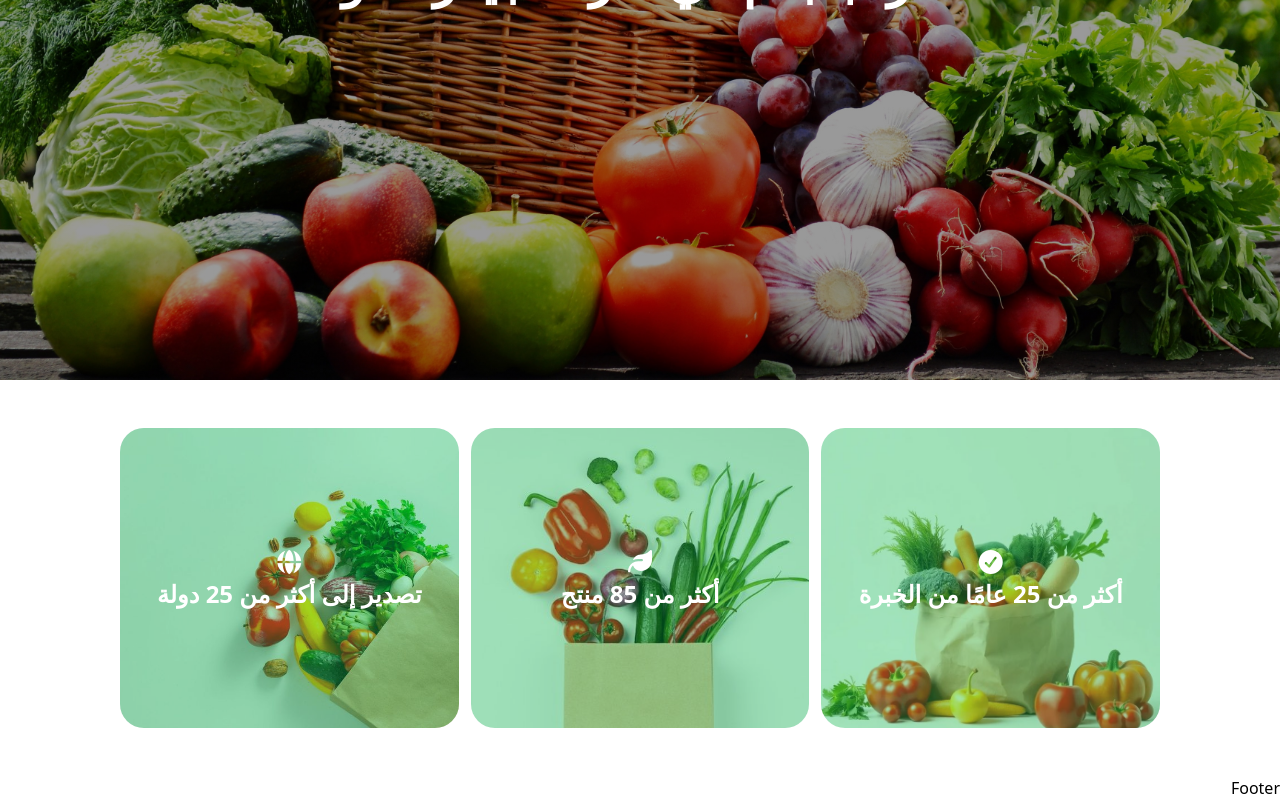
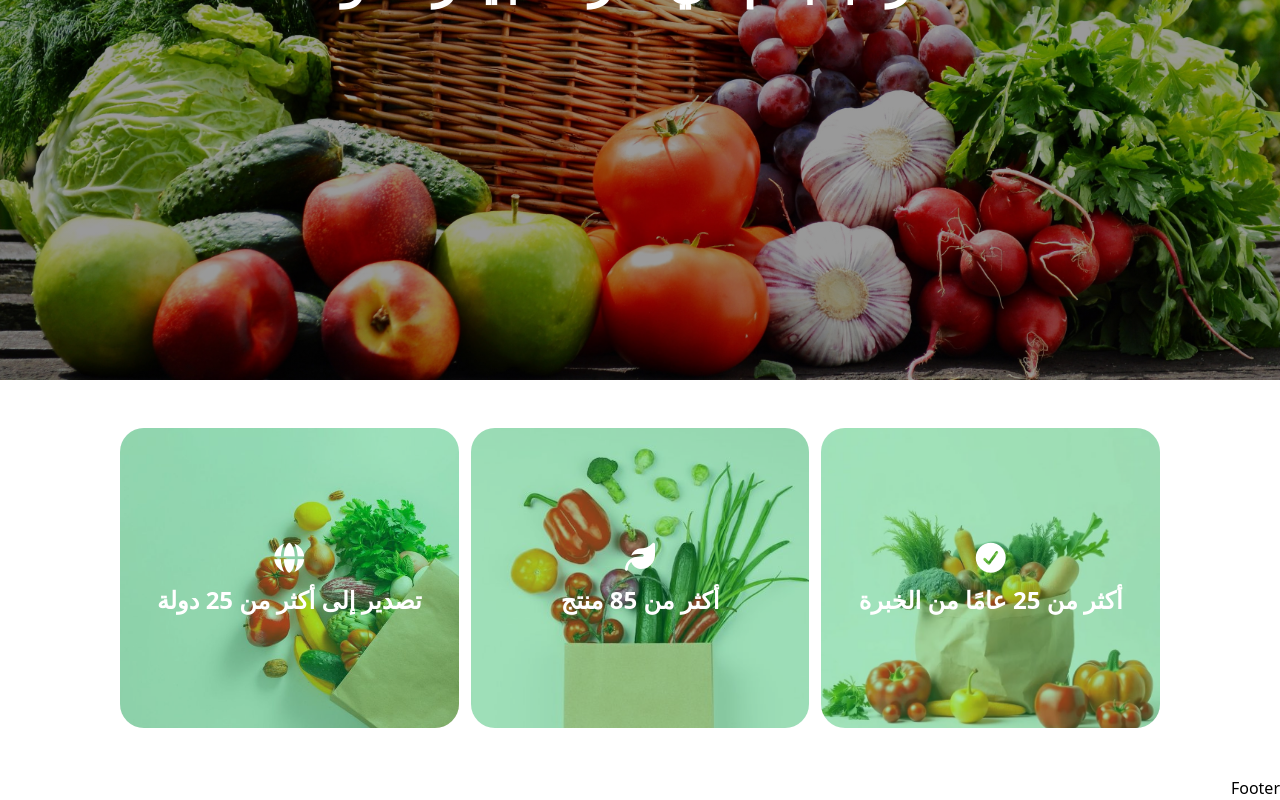
Before and after one commit to mohamedsarwat5/Giversco, a React (Vite) app: page / in a window 1280 px wide. Shown: the part 420-1220 px from the top of the page. Built offline with nearby package versions, Linux system fonts and the light colour scheme.

Commit message:
add vercel json

```diff
--- a/src/components/Banner/Banner.jsx
+++ b/src/components/Banner/Banner.jsx
@@ -12,8 +12,8 @@ export default function Banner() {
             {data.map(({img, text, icon} ,i) => (
                 <div key={i} className='rounded-3xl overflow-hidden h-[300px] relative'>
                     <img src={img} className='w-full h-full object-cover object-center' alt="" />
-                    <div className='absolute bg-green/35 layer inset-0 flex items-center flex-col justify-center text-white'>
-                        <span className='text-2xl'>{icon}</span>
+                    <div className='absolute bg-green/35 layer inset-0 flex items-center flex-col justify-center space-y-2 text-white'>
+                        <span className='text-3xl'>{icon}</span>
                         <p className='font-semibold text-2xl'>{t(`dataText.${text}`)}</p>
                     </div>
                 </div>
```
Also changed, not shown: vercel.json (added).
